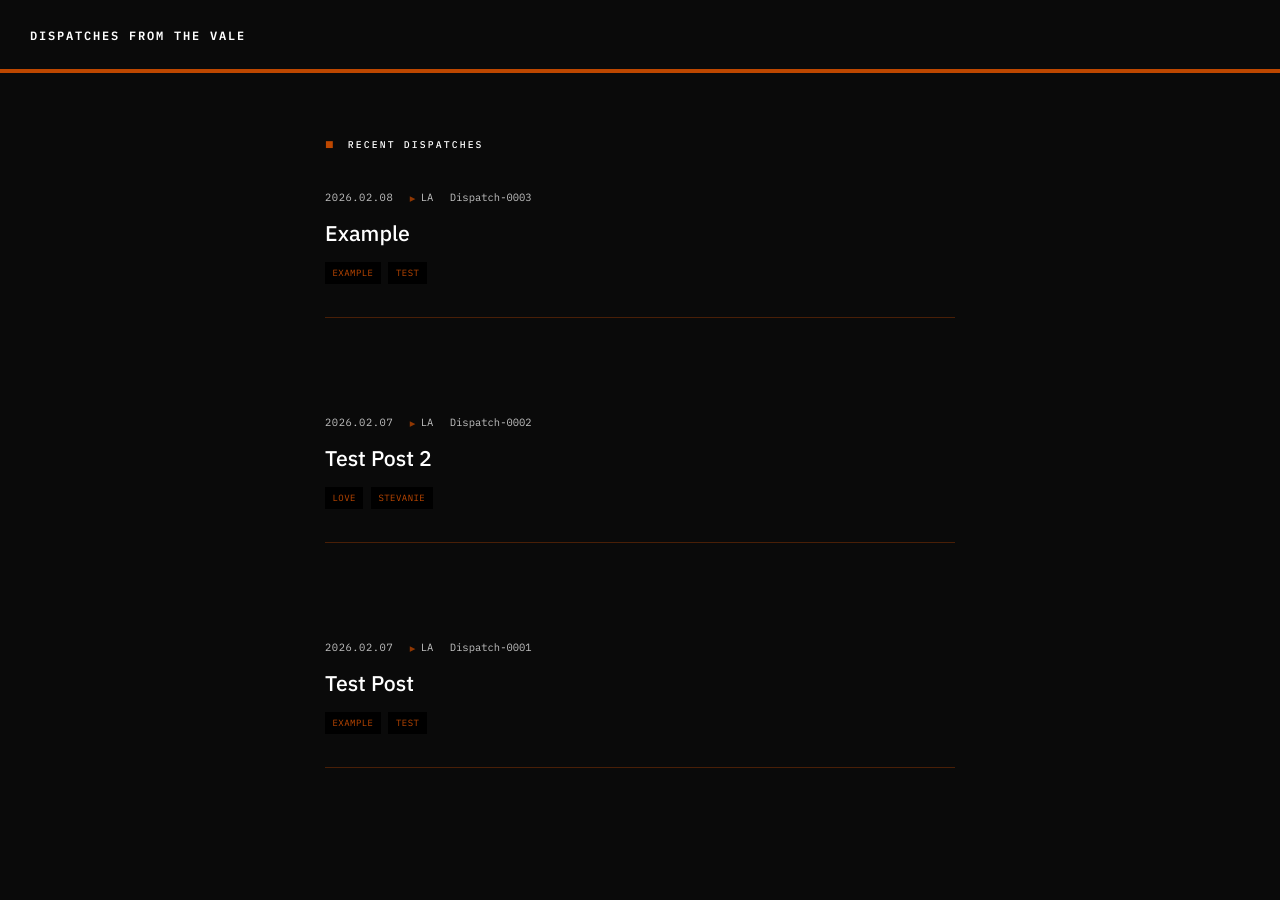
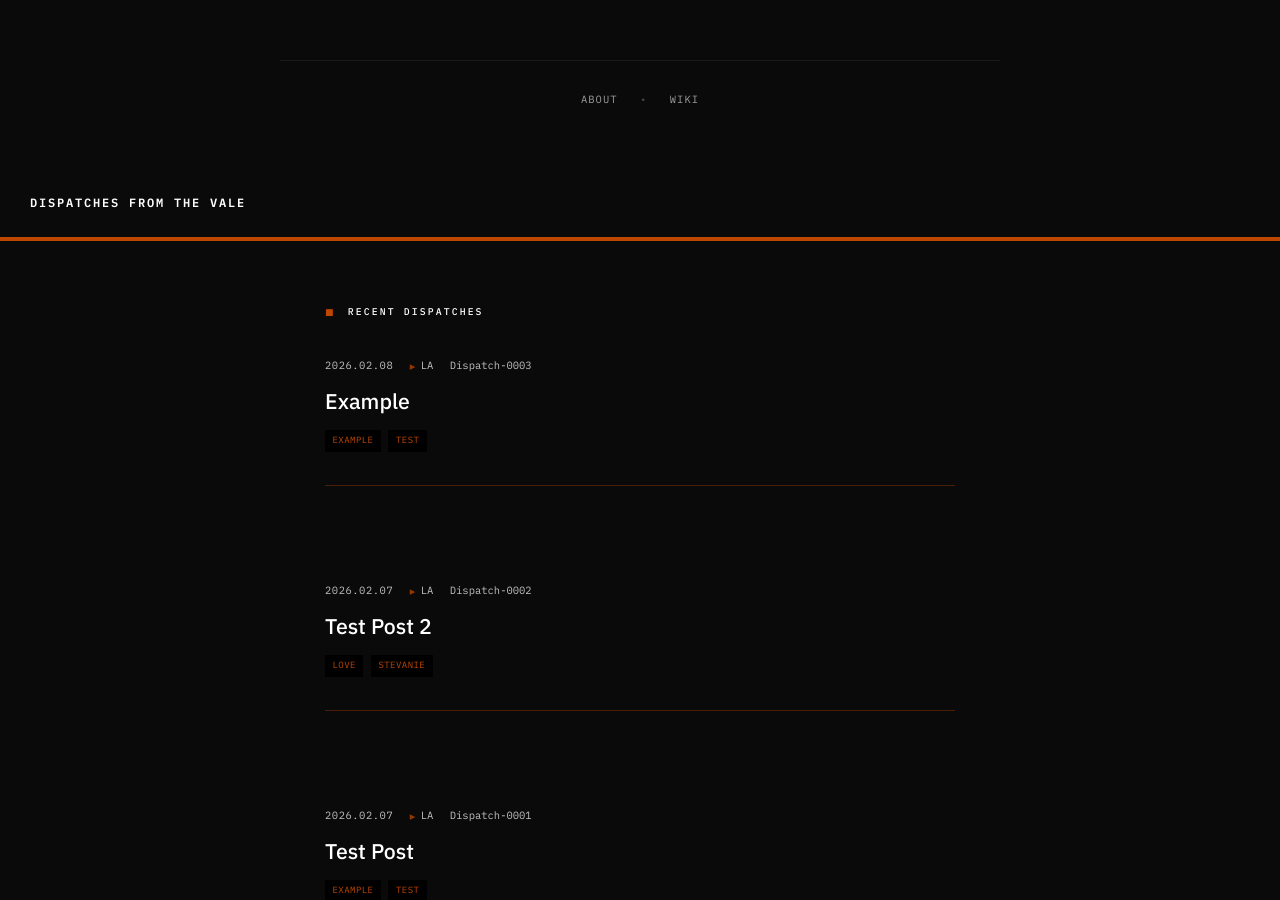
Before and after one commit to valeobserver/dispatches-from-the-vale, a Jekyll site: the page built from index.html, in a window 1280 px wide and 900 px high. Built offline with Jekyll 4.4.1, drawn with Linux system fonts in a browser that asks for light colours.

Commit message:
Update default.html

```diff
--- a/_layouts/default.html
+++ b/_layouts/default.html
@@ -187,6 +187,20 @@
        }
     </style>
 </head>
+
+<footer style="max-width: 720px; margin: 4rem auto 2rem; padding: 2rem 3rem 2rem; border-top: 1px solid rgba(91, 91, 91, 0.2); text-align: center;">
+    <div style="font-family: var(--mono); font-size: 0.7rem; letter-spacing: 0.1em; color: var(--fg-dim); opacity: 0.6;">
+        <a href="/about" style="color: var(--fg-dim); text-decoration: none; transition: color 0.3s;">ABOUT</a>
+        <span style="margin: 0 1rem; opacity: 0.4;">•</span>
+        <a href="https://your-notion-wiki-url.notion.site" target="_blank" style="color: var(--fg-dim); text-decoration: none; transition: color 0.3s;">WIKI</a>
+    </div>
+</footer>
+
+<style>
+footer a:hover {
+    color: var(--accent) !important;
+}
+</style>
 <body>
 
 <header>
```
